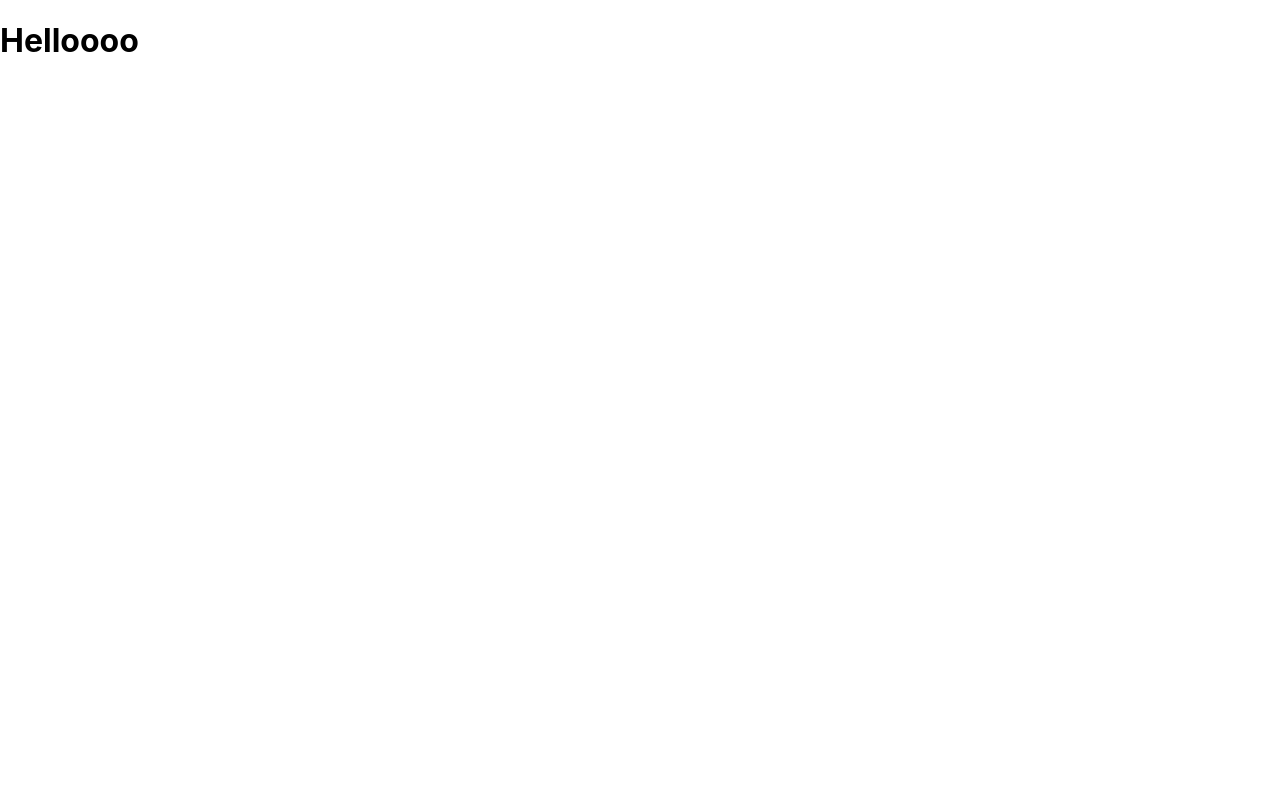
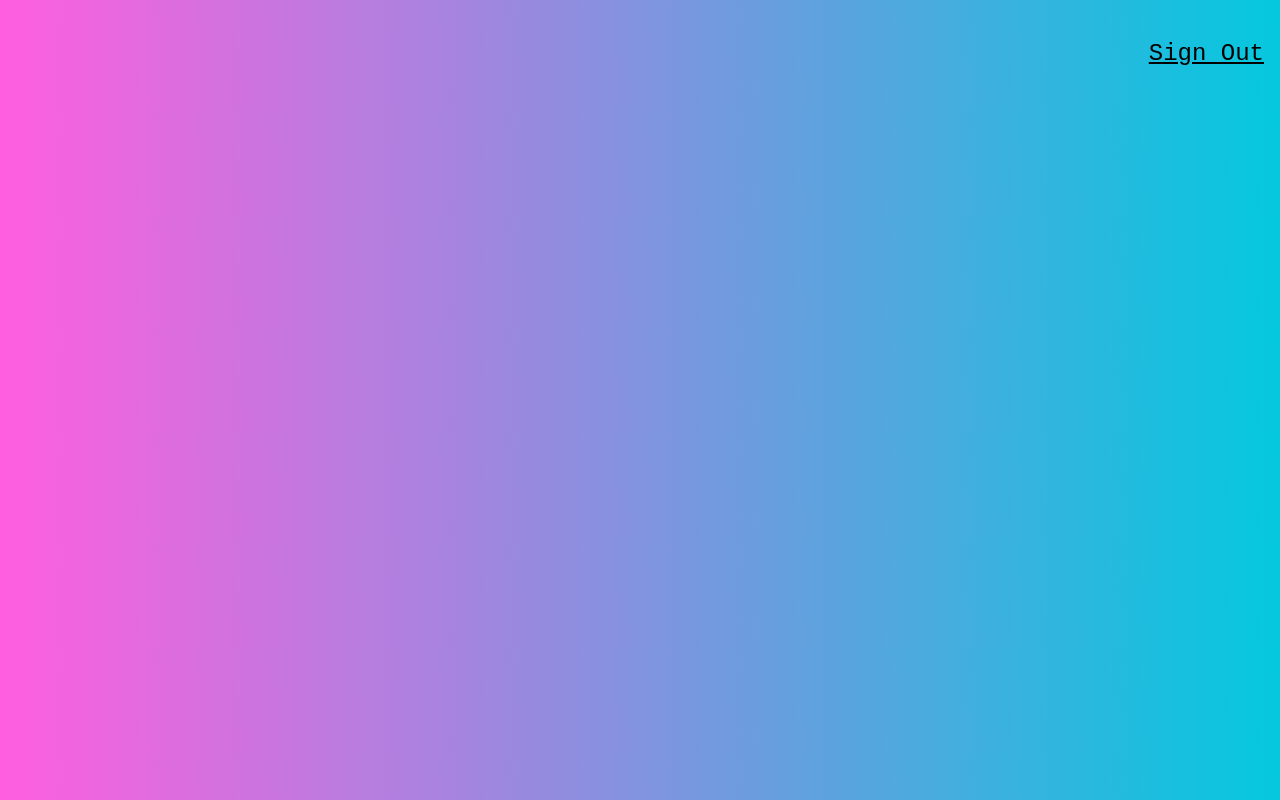
Before and after one commit to dantvi/smart-brain, a React (Create React App) app: page / in a window 1280 px wide. Built offline with nearby package versions, Linux system fonts and the light colour scheme.

Commit message:
navigation and background

```diff
--- a/package.json
+++ b/package.json
@@ -9,6 +9,7 @@
     "react": "^18.3.1",
     "react-dom": "^18.3.1",
     "react-scripts": "5.0.1",
+    "tachyons": "^4.12.0",
     "web-vitals": "^2.1.4"
   },
   "scripts": {
--- a/src/App.js
+++ b/src/App.js
@@ -1,9 +1,12 @@
-
+import Navigation from "./components/navigation/navigation.component";
 
 function App() {
   return (
     <div className="App">
-      <h1>Helloooo</h1>
+      <Navigation />
+      {/* <Logo />
+      <ImageLinkForm />
+      <FaceRecognition /> */}
     </div>
   );
 }
--- /dev/null
+++ b/src/components/navigation/navigation.component.jsx
@@ -0,0 +1,11 @@
+import './navigation.styles.css';
+
+const Navigation = () => {
+  return (
+    <nav>
+      <p className='f3 link dim black underline pa3 pointer'>Sign Out</p>
+    </nav>
+  );
+}
+
+export default Navigation;
--- /dev/null
+++ b/src/components/navigation/navigation.styles.css
@@ -0,0 +1,4 @@
+nav {
+  display: flex;
+  justify-content: flex-end;
+}
--- a/src/index.css
+++ b/src/index.css
@@ -1,8 +1,12 @@
 body {
   margin: 0;
-  font-family: -apple-system, BlinkMacSystemFont, 'Segoe UI', 'Roboto', 'Oxygen',
-    'Ubuntu', 'Cantarell', 'Fira Sans', 'Droid Sans', 'Helvetica Neue',
-    sans-serif;
+  padding: 0;
+  font-family: "Courier New", Courier, monospace;
   -webkit-font-smoothing: antialiased;
   -moz-osx-font-smoothing: grayscale;
+  background: linear-gradient(89deg, #FF5EDF 0%, #04C8DE 100%);
 }
+
+button {
+  cursor: pointer;
+}
--- a/src/index.js
+++ b/src/index.js
@@ -3,6 +3,7 @@ import ReactDOM from 'react-dom/client';
 import './index.css';
 import App from './App';
 import reportWebVitals from './reportWebVitals';
+import 'tachyons';
 
 const root = ReactDOM.createRoot(document.getElementById('root'));
 root.render(
```
Also changed, not shown: 1 other file (tests, documents, lock files or other folders).
